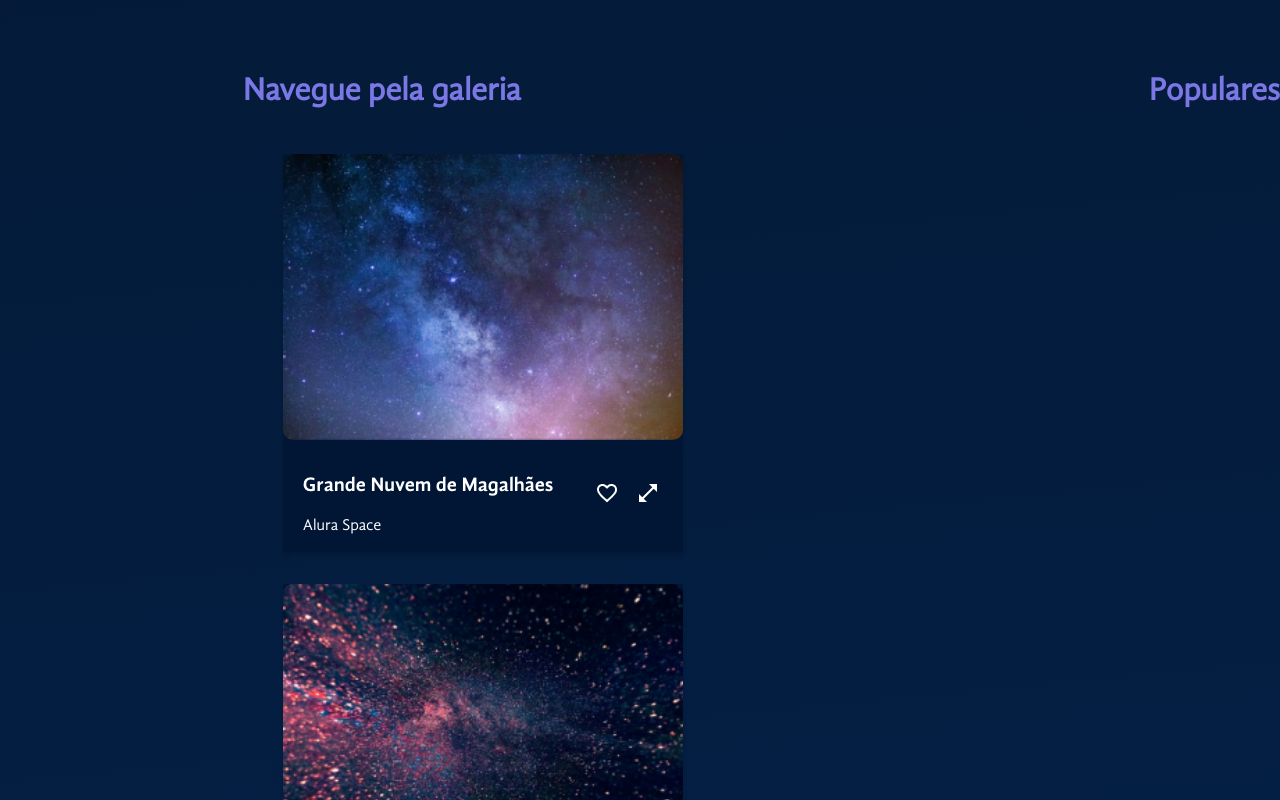
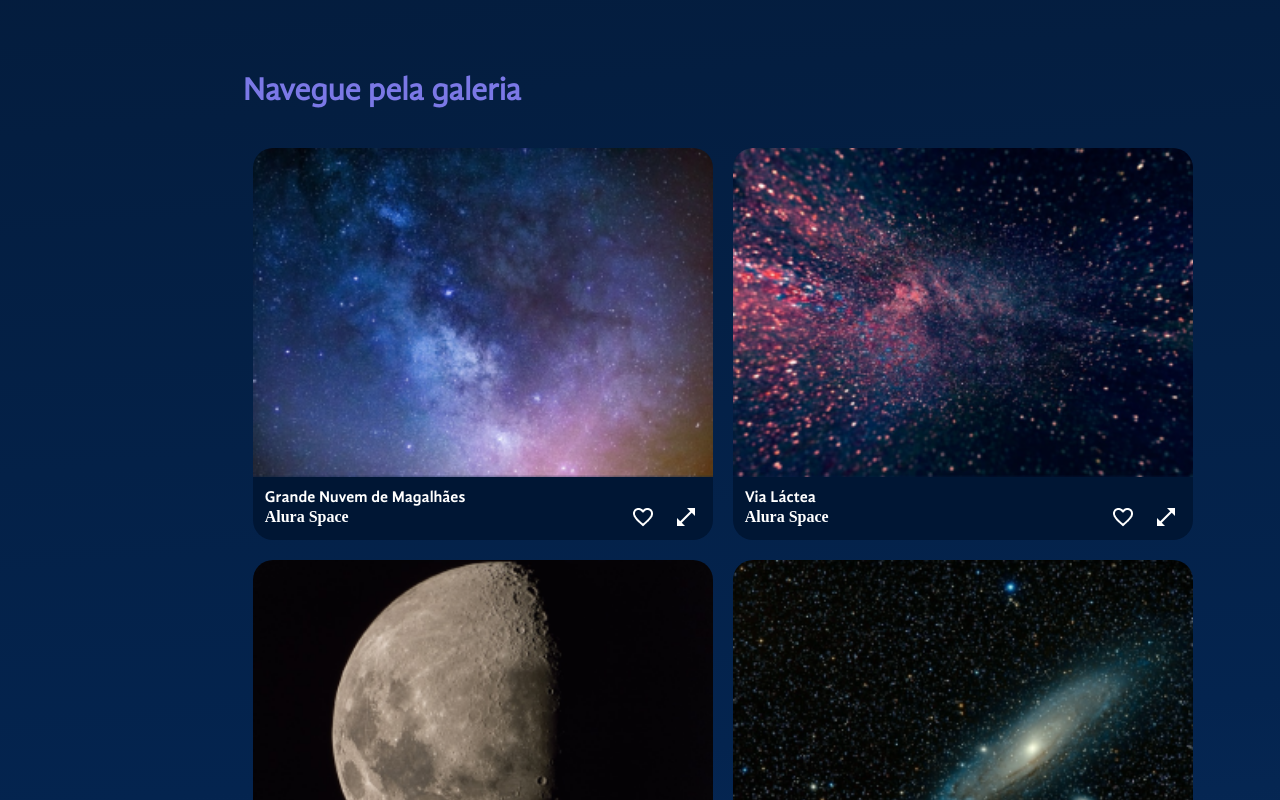
Before and after one commit to Mackenzzy/space-app, a React (Vite) app: page / in a window 1280 px wide. Shown: the part 660-1460 px from the top of the page. Built offline with nearby package versions, Linux system fonts and the light colour scheme.

Commit message:
Corrigindo a expansão

```diff
--- a/src/App.jsx
+++ b/src/App.jsx
@@ -8,6 +8,7 @@
 import fotos from "./fotos.json"
 import { useState } from "react"
 import ModalZoom from "./componentes/ModalZoom"
+
 
 
 const FundoGradiente = styled.div`
@@ -33,6 +34,7 @@
 
 const App = () => {
     const [fotosDaGaleria, setFotosDaGaleria] = useState(fotos)
+    const [fotoSelecionada, setFotoSelecionada] = useState(null)
 
   return (
     <FundoGradiente>
@@ -48,11 +50,13 @@
               texto="A Galeria mais completa de fotos do espaço!"
               backgroundImage= {BannerBackground}
             />
-            <Galeria fotos={fotosDaGaleria}/>
+            <Galeria
+            aoFotoSelecionada={foto=> setFotoSelecionada(foto)}
+            fotos={fotosDaGaleria}/>
           </ConteudodaGaleria>
         </MainContainer>
       </AppContainer>
-      <ModalZoom>
+      <ModalZoom foto={fotoSelecionada}>
 
       </ModalZoom>
     </FundoGradiente>
--- /dev/null
+++ b/src/componentes/BotaoIcone/index.jsx
@@ -0,0 +1,13 @@
+import { styled } from "styled-components"
+
+const BotaoIcone = styled.button`
+    margin-left: 12px;
+    display: flex;
+    align-items: center;
+    justify-content: center;
+    background-color: transparent;
+    border: none;
+    cursor: pointer;
+`
+
+export default BotaoIcone
--- a/src/componentes/Galeria/imagem/index.jsx
+++ b/src/componentes/Galeria/imagem/index.jsx
@@ -1,15 +1,16 @@
+/*
 import styled from "styled-components"
 const Container = styled.div`
-  /* Estilos para todas as telas */
+
   width: 100%;
 
   @media (min-width: 768px) {
-    /* Estilos para telas a partir de 768px */
+
     width: 80%;
   }
 
   @media (min-width: 1200px) {
-    /* Estilos para telas a partir de 1200px */
+
     width: 60%;
   }
 `;
@@ -76,7 +77,7 @@
     gap: 10px;
 
 `
-const Botao = styled.button`
+const BotaoIcone = styled.button`
     background-color: transparent;
     cursor: pointer;
     border: none;
@@ -84,27 +85,97 @@
 
 
 
-const Imagem = ({foto}) => {
+const Imagem = ({foto, expandida = false, aoZoomSolicitado}) => {
 
     return (
-        <Galeria>
-            <Figure>
+            <Figure $expandida={expandida} id={`foto-${foto.id}`}>
                 <ImagemEstilizada src={foto.path} alt={foto.titulo}/>
+                <figcaption>
+                    <Titulo>{foto.titulo}</Titulo>
+                    <Rodape>
+                            <Texto>{foto.fonte}</Texto>
 
-                <Rodape>
-                    <TextoDiv>
-                        <Texto>
-                            <Titulo>{foto.titulo}</Titulo>
-                                {foto.fonte}</Texto>
-                    </TextoDiv>
+                            <BotaoIcone><img src="./icones/favorito.png" alt="" /></BotaoIcone>
+                            <BotaoIcone>
 
-                    <BotoesDiv>
-                        <Botao><img src="./icones/favorito.png" alt="" /></Botao>
-                        <Botao><img src="./icones/expandir.png" alt="" /></Botao>
-                    </BotoesDiv>
-                </Rodape>
+                                <img src="/icones/expandir.png" alt="Icone de expandir" />
+                            </BotaoIcone>
+                    </Rodape>
+                </figcaption>
             </Figure>
-        </Galeria>
     )
 }
 export default Imagem
+*/
+
+import { styled } from "styled-components"
+import BotaoIcone from "../../BotaoIcone"
+
+const Galeria = styled.section`
+    display: inline-flex;
+    padding: 10px
+
+`
+
+const Figure = styled.figure`
+    width: ${props => props.$expandida ? '90%' : '460px'};
+    max-width: 100%;
+    margin: 0;
+    display: flex;
+    flex-direction: column;
+    overflow: hidden;
+    & > img {
+        max-width: 100%;
+        border-radius: 20px 20px 0 0;
+        &:hover{
+        transform: scale(1.1);
+        transition: all 1.0s;
+    }
+    }
+    figcaption {
+        background-color: #001634;
+        border-radius: 0px 0px 20px 20px;
+        color: white;
+        box-sizing: border-box;
+        padding: 12px;
+        h3 {
+            font-family: 'GandhiSansBold';
+        }
+        h4 {
+            flex-grow: 1;
+        }
+        h3, h4 {
+            margin: 0;
+            font-size: 16px;
+        }
+    }
+`
+
+const Rodape = styled.footer`
+    display: flex;
+    justify-content: space-between;
+    align-items: center;
+`
+
+const Imagem = ({ foto, expandida = false }) => {
+    return (
+    <Galeria>
+    <Figure $expandida={expandida} id={`foto-${foto.id}`}>
+        <img src={foto.path} alt={foto.alt} />
+        <figcaption>
+            <h3>{foto.titulo}</h3>
+            <Rodape>
+                <h4>{foto.fonte}</h4>
+                <BotaoIcone>
+                    <img src="/icones/favorito.png" alt="Icone de favorito" />
+                </BotaoIcone>
+                {!expandida && <BotaoIcone aria-hidden={expandida}>
+                    <img src="/icones/expandir.png" alt="Icone de expandir" />
+                </BotaoIcone>}
+            </Rodape>
+        </figcaption>
+    </Figure>
+    </Galeria>)
+}
+
+export default Imagem
--- a/src/componentes/Galeria/index.jsx
+++ b/src/componentes/Galeria/index.jsx
@@ -7,14 +7,16 @@
 
 const GaleriaContainer = styled.div`
     display: flex;
+    flex-wrap: wrap;
 `
 const SecaoFluida = styled.section`
+
     flex-grow: 1;
 `
-const Galeria = ({fotos =[]}) => {
+const Galeria = ({ fotos = [], aoFotoSelecionada }) => {
     return (
         <>
-            <Tags/>
+            <Tags />
 
             <GaleriaContainer>
                 <SecaoFluida>
@@ -22,15 +24,16 @@
                         Navegue pela galeria
                     </Titulo>
 
-                    {fotos.map(( foto =>
-                    <Imagem
+                    {fotos.map((foto =>
+                        <Imagem
+                            aoZoomSolitado={aoFotoSelecionada}
                             key={foto.id}
                             foto={foto}
-                            />))}
+                        />))}
 
 
                 </SecaoFluida>
-                <Populares/>
+                <Populares />
             </GaleriaContainer>
 
 
--- a/src/componentes/ModalZoom/index.jsx
+++ b/src/componentes/ModalZoom/index.jsx
@@ -1,8 +1,10 @@
-const ModalZoom = () => {
+
+
+const ModalZoom = ({foto}) => {
 
     return (
         <>
-            <dialog open>
+            <dialog open = {!!foto}>
                 <p>Exemplo do Mozilla</p>
                 <form method="dialog">
                     <button type="submit">ok</button>
```
